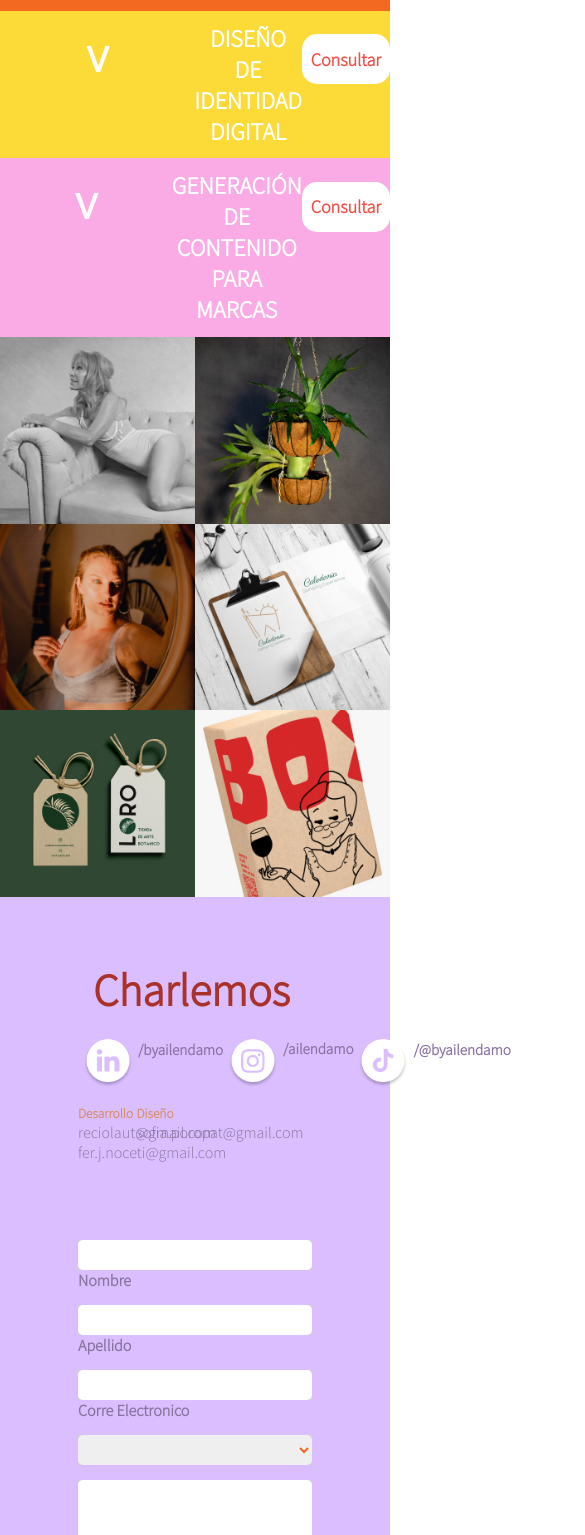
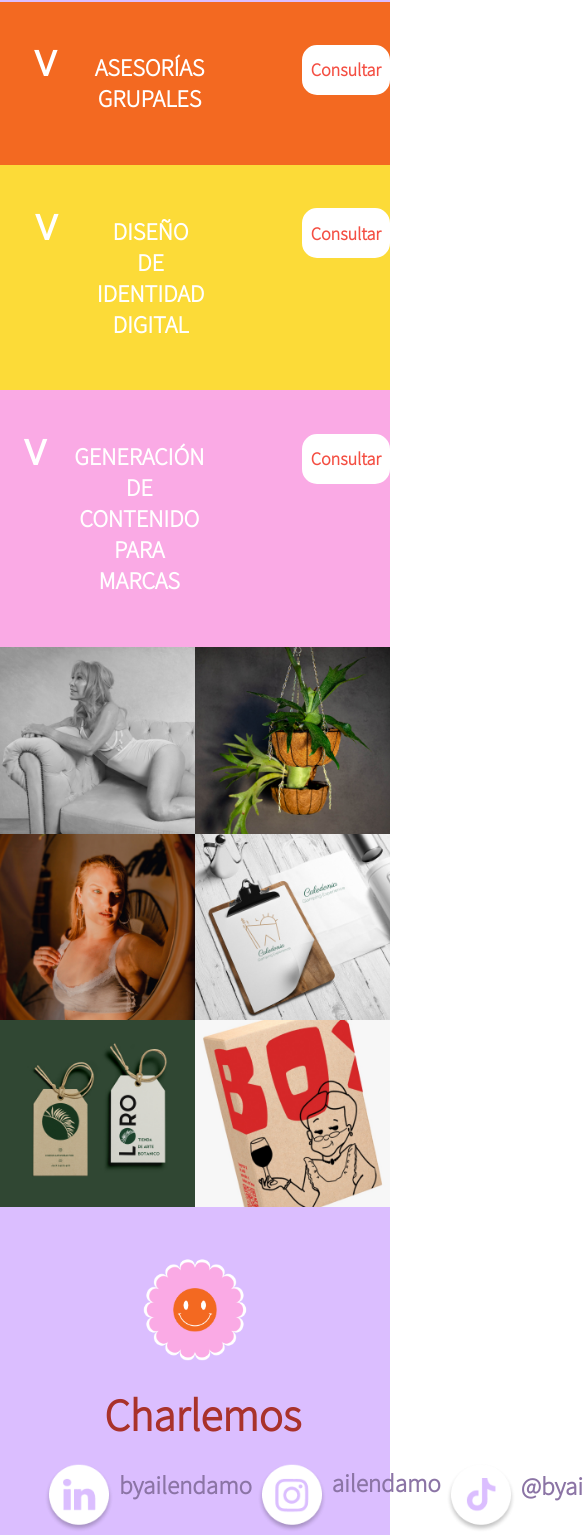
Before and after one commit to FerNoceti/ByAilen, a React (Create React App) app: page / in a window 390 px wide. Shown: the part 2414-3949 px from the top of the page, 585 px wide, since content can reach past the window. Built offline with nearby package versions, Linux system fonts and the light colour scheme.

Commit message:
Vista mobile terminada

```diff
--- a/src/components/Form/Form.css
+++ b/src/components/Form/Form.css
@@ -48,4 +48,12 @@ form input,select{
         display: flex;
         justify-content: center;
     }
+    form input,select{
+        border: white;
+        height: 35px;
+        width: 100%;
+        border-radius: 5px;
+        color: #F36921;
+
+    }
 }
--- a/src/components/FormularioContacto/FormularioContacto.js
+++ b/src/components/FormularioContacto/FormularioContacto.js
@@ -1,49 +1,29 @@
-import React from 'react'
-import Form from '../Form/Form'
-import './FormularioContacto.css'
-export default function FormularioContacto (){
-    const redes = [
-        {id:2,logo:'../images/Icono_lk.png' ,nombre:"byailendamo",redLink:"http://www.linkedin.com/in/ailendamo"},
-        {id:1,logo:'../images/Icono_ig.png' ,nombre:"ailendamo",redLink:"https://www.instagram.com/by.ailendamo/"},
-        {id:3,logo:'../images/Icono_tk.png' ,nombre:"@byailendamo",redLink:"https://www.tiktok.com/@by.ailendamo"},
-    ]
+import React from "react";
+import FormularioContactoPC from "../FormularioContactoPC/FormularioContactoPC"
+import FormularioContactoCelu from "../FormularioContactoCelu/FormularioContactoCelu"
+
+function FormularioContacto() {
+    let celular=false
+    console.log(window.screen.width)
+    if(window.screen.width < 577){
+        celular=true
+    } else{
+        celular=false
+    }
 
     return(
-        <div className="contacto" id="contacto">
-            <div className="izq">
-                <img src='../images/logo.png' alt='ByAilen' />
-                <h3>Charlemos</h3>
-                <div className="redes">
-                    {redes.map((red)=>{
-                        return(
+        <>
+            { celular=== false?(
+                <FormularioContactoPC/>
+            ):(
+                <FormularioContactoCelu/>
+            )
 
-                                <div key={red.id} className='red'>
-                                    <img src={red.logo} alt={red.nombre} />
-                                    <a href={red.redLink} target="blank" className='linkRedes'>
-                                        <p>/{red.nombre}</p>
-                                    </a>
-                                </div>
 
-                        )
-                    })}
-                </div>
-                <div>
-                    <footer>
-                        <div>
-                            <h5>Desarrollo</h5>
-                            <p>reciolaut@gmail.com</p>
-                            <p>fer.j.noceti@gmail.com</p>
-                        </div>
-                        <div>
-                            <h5>Diseño</h5>
-                            <p>sofia.poropat@gmail.com</p>
-                        </div>
-                    </footer>
-                </div>
-            </div>
-            <div className="formulario">
-                <Form/>
-            </div>
-        </div>
+
+            }
+        </>
     )
 }
+
+export default FormularioContacto;
--- /dev/null
+++ b/src/components/FormularioContactoCelu/FormularioContactoCelu.css
@@ -0,0 +1,70 @@
+
+
+
+/* Viista mobile */
+@media only screen and (max-width:577px)
+{
+    .izq{
+        width: 100%;
+        margin: 5% 0%;
+        text-align: center;
+    }
+    .contacto{
+        display: block;
+        padding-top: 5%;
+        background-color: #dbbeff;
+    }
+
+
+    .red img{
+        width:70px;
+        height: 70px;
+        border-radius: 100%;
+        opacity: 100%;
+
+    }
+
+    .redes{
+        display: flex;
+        margin: 0% 10%;
+    }
+    .red{
+        width: 100%;
+        justify-content: space-between;
+    }
+
+
+    .redes button{
+        background-color: #ffeb70;
+        border-radius: 100%;
+        border: #ffeb70 1px solid;
+        margin-top: 5%;
+        width: 68px;
+        font-weight: 900;
+        font-size: 50px;
+        color: white;
+        text-align: center;
+        height: 68px;
+    }
+    .formulario{
+        display: block !important;
+        width: 100%;
+        margin-right: 20%;
+        text-align: left ;
+
+    }
+
+    footer{
+        margin-top: 10%;
+        display: block;
+        background-color: white;
+        padding: 10%  5%;
+
+    }
+    footer div{
+        text-align: left;
+        width: 100%;
+        margin:5% 0%;
+
+    }
+}
--- /dev/null
+++ b/src/components/FormularioContactoCelu/FormularioContactoCelu.js
@@ -0,0 +1,47 @@
+import React from 'react'
+import Form from '../Form/Form'
+import './FormularioContactoCelu.css'
+export default function FormularioContacto (){
+    const redes = [
+        {id:2,logo:'../images/Icono_lk.png' ,redLink:"http://www.linkedin.com/in/ailendamo"},
+        {id:1,logo:'../images/Icono_ig.png' ,redLink:"https://www.instagram.com/by.ailendamo/"},
+        {id:3,logo:'../images/Icono_tk.png' ,redLink:"https://www.tiktok.com/@by.ailendamo"},
+    ]
+
+    return(
+        <div className="contacto" id="contacto">
+            <div className="izq">
+                <h3>Charlemos</h3>
+                <div className="formulario">
+                    <Form/>
+                </div>
+                <div className="redes">
+                    <div  className='red'>
+                    {redes.map((red)=>{
+                        return(
+
+                                    <a key={red.id} href={red.redLink} target="blank" className='linkRedes'>
+                                        <img src={red.logo} alt={red.nombre} />
+                                    </a>
+                        )})}
+                        <button><a href="#hero"> ^</a></button>
+                    </div>
+                </div>
+                <div>
+                    <footer>
+                        <div>
+                            <h5>Desarrollo</h5>
+                            <p>reciolaut@gmail.com</p>
+                            <p>fer.j.noceti@gmail.com</p>
+                        </div>
+                        <div>
+                            <h5>Diseño</h5>
+                            <p>sofia.poropat@gmail.com</p>
+                        </div>
+                    </footer>
+                </div>
+            </div>
+
+        </div>
+    )
+}
--- /dev/null
+++ b/src/components/FormularioContactoPC/FormularioContactoPC.css
@@ -0,0 +1,63 @@
+.contacto{
+    display: flex;
+    padding-top: 5%;
+    background-color: #dbbeff;
+}
+.izq{
+    width: 30%;
+    margin-left: 20%;
+}
+.izq img{
+    width: 35%;
+    height: 30%;
+}
+.izq h3{
+    color: #a9322b;
+    font-size: 45px;
+    margin-bottom: 15px;
+    margin-left: 15px ;
+}
+
+.red{
+    display: flex;
+}
+.red a{
+    text-decoration: none;
+    color: white;
+    margin-top: 3%;
+
+}
+.red img{
+    width:72px;
+    height: 72px;
+    border-radius: 100%;
+    margin: 5px;
+}
+.red p{
+
+    width: auto;
+    margin-top: 3%;
+    font-size: 25px;
+    font-weight: 600;
+    color: #8b74a5;
+}
+.formulario{
+    display: block !important;
+    width: 30%;
+    margin-right: 20%;
+}
+footer{
+    margin-top: 10%;
+    display: flex;
+
+}
+footer div{
+    width: 50%;
+
+}
+footer h5{
+    color:#d6906b
+}
+footer p{
+    color:#87759d;
+}
--- /dev/null
+++ b/src/components/FormularioContactoPC/FormularioContactoPC.js
@@ -0,0 +1,51 @@
+import React from 'react'
+import Form from '../Form/Form'
+import './FormularioContactoPC.css'
+export default function FormularioContacto (){
+    const redes = [
+        {id:2,logo:'../images/Icono_lk.png' ,nombre:"byailendamo",redLink:"http://www.linkedin.com/in/ailendamo"},
+        {id:1,logo:'../images/Icono_ig.png' ,nombre:"ailendamo",redLink:"https://www.instagram.com/by.ailendamo/"},
+        {id:3,logo:'../images/Icono_tk.png' ,nombre:"@byailendamo",redLink:"https://www.tiktok.com/@by.ailendamo"},
+    ]
+
+    return(
+        <div className="contacto" id="contacto">
+            <div className="izq">
+                <img src='../images/logo.png' alt='ByAilen' />
+                <h3>Charlemos</h3>
+
+                <div className="redes">
+                    {redes.map((red)=>{
+                        return(
+
+                            <div key={red.id} className='red'>
+                                <img src={red.logo} alt={red.nombre} />
+                                <a href={red.redLink} target="blank" className='linkRedes'>
+                                    <p>{red.nombre}</p>
+                                </a>
+                            </div>
+
+                        )
+                    })}
+                </div>
+                <div>
+                    <footer>
+                        <div>
+                            <h5>Desarrollo</h5>
+                            <p>reciolaut@gmail.com</p>
+                            <p>fer.j.noceti@gmail.com</p>
+                        </div>
+                        <div>
+                            <h5>Diseño</h5>
+                            <p>sofia.poropat@gmail.com</p>
+                        </div>
+                    </footer>
+                </div>
+            </div>
+            <div className="formulario">
+                    <Form/>
+                </div>
+
+        </div>
+    )
+}
--- a/src/components/Servicios/Servicios.css
+++ b/src/components/Servicios/Servicios.css
@@ -13,11 +13,11 @@
     font-weight:900;
     text-align: center;
     color: white;
-    font-size: 50px !important;
+    font-size: 50px ;
     margin: 5% 25%;
     width: 100%;
 }
-.redondeo h3{
+.redondeo h2{
     font-weight:900;
     text-align: center;
     color: white;
@@ -88,25 +88,67 @@
         text-align: center;
         width: 100%;
         padding: 3% 0%;
+        align-items: baseline;
     }/* Menu */
+
     .servicios div{
         display: block;
+    }
+    .parrafoCelu{
+        font-size: 18px !important;
     }
     .redondeo p{
         font-weight:900;
         text-align: center;
         color: white;
-        font-size: 50px !important;
+        font-size: 50px ;
         margin: 0%;
         width: 100%;
     }
-    .redondeo h3{
+    .redondeo h2{
+        font-weight:900;
+        text-align: center;
+        color: white;
+        font-size: 150%;
+        margin-left: 5px !important;
+        width: 75% !important;
+        height: 35%;
+    }
+    .Block{
+        display: block !important;
+        text-align: center;
+    }
+    .Block p{
+        font-weight:900;
+        text-align: center;
+        color: white;
+        font-size: 50px ;
+        margin: 0%;
+        width: 100%;
+        margin: 2% 0% 5% 0%;
+        padding: 0% 20%;
+    }
+    .Block h2{
         font-weight:900;
         text-align: center;
         color: white;
         font-size: 150%;
         margin: 0%;
-        width: 55%;
+        width: 100%;
         height: 35%;
+        margin: 2% 0% 5% 0%;
+    }
+    .Block button{
+        background-color: white;
+        color: #f44e42;
+        font-size: 18px;
+        border: white solid 3px;
+        border-radius: 15px;
+        width: 150px;
+        height: 50px;
+        font-weight: bold;
+        margin-top: 3%;
+        text-decoration:none;
+        margin: 2% 0% 5% 0%;
     }
 }
--- a/src/components/ServiciosDeskstop/ServiciosDeskstop.js
+++ b/src/components/ServiciosDeskstop/ServiciosDeskstop.js
@@ -47,7 +47,7 @@ function ServiciosDeskstop() {
                     return(
                         <div className="redondeo" key={servicio.id} style={{backgroundColor: servicio.color}}>
                             <p style={{color:"white"}}>{servicio.id === activado? "^":"v" }</p>
-                            <h3>{servicio.titulo}</h3>
+                            <h2>{servicio.titulo}</h2>
                             <button style={{opacity: servicio.id === activado? 0:100 }} onClick={()=>cambioDeServicios(servicio.id)}>Consultar</button>
                         </div>
                     )
```
Also changed, not shown: src/components/ServiciosCelu/ServiciosCelu.js (+33 -9 lines).
